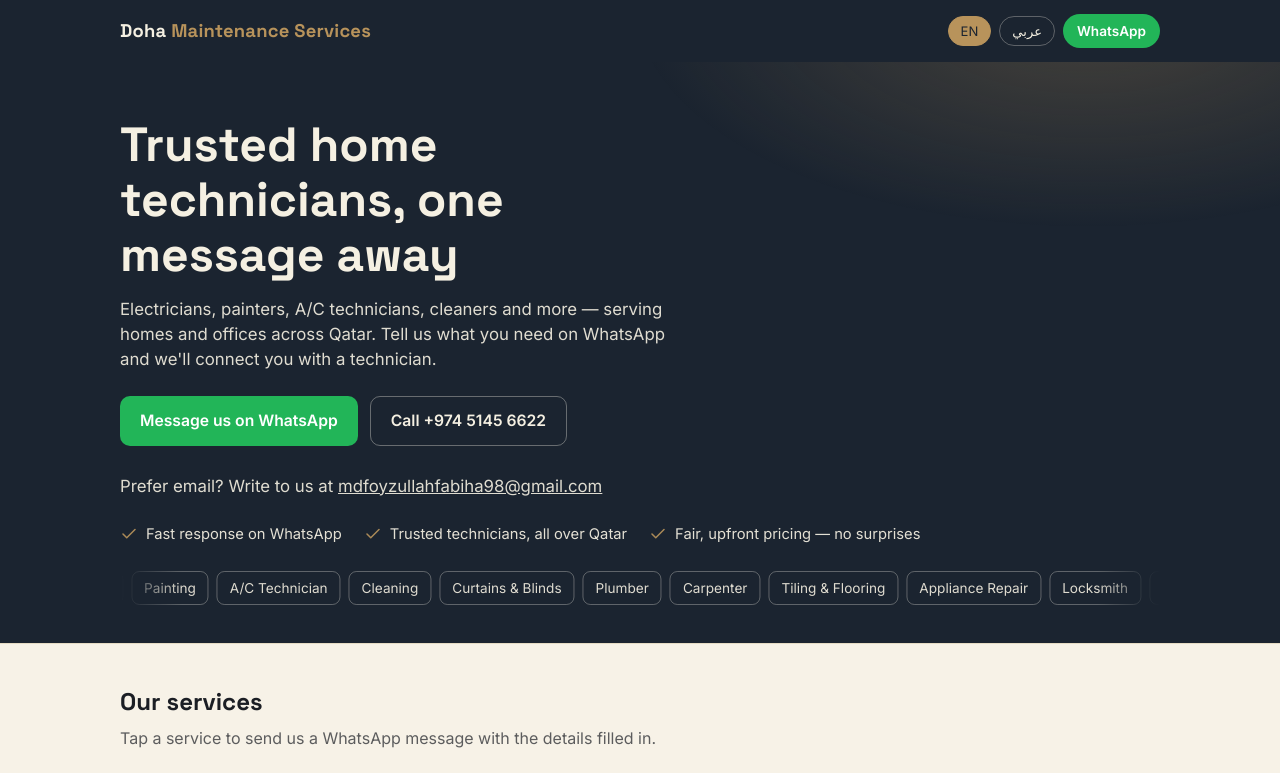
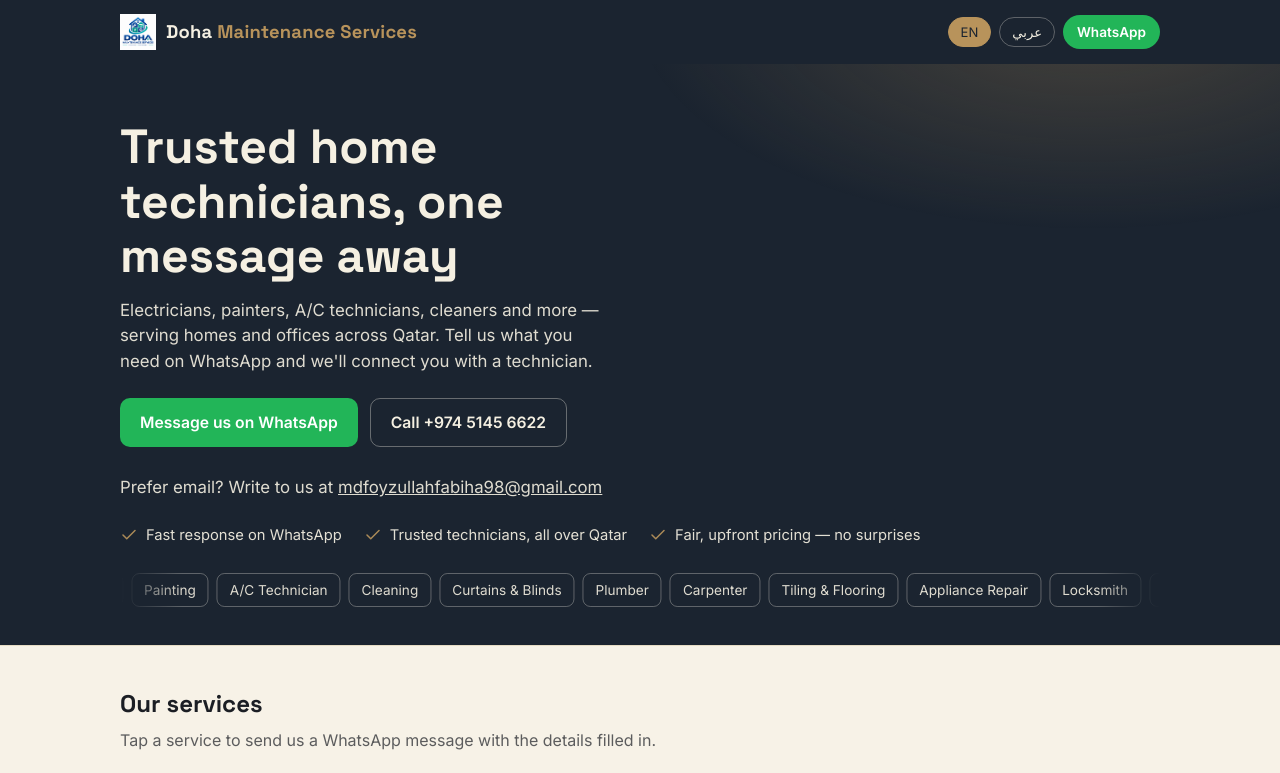
Before and after one commit to mdfoyzullahfabiha98/doha-maintenance-services, a plain HTML site: page index.html in a window 1280 px wide. Shown: the top 773 px of the page. Drawn offline with Linux system fonts and the light colour scheme.

Commit message:
Update index.html

```diff
--- a/index.html
+++ b/index.html
@@ -4,6 +4,7 @@
 <meta charset="UTF-8">
 <meta name="viewport" content="width=device-width, initial-scale=1, viewport-fit=cover">
 <title>Doha Maintenance Services | Electrician, Plumber, A/C, Cleaning & Home Repair in Qatar</title>
+<link rel="icon" type="image/png" href="doha maitenance logo.png">
 <meta name="description" content="Book trusted home service technicians in Qatar on WhatsApp — electrician, plumber, A/C repair, painting, gypsum, cleaning, curtains and more. All of Qatar, fast response.">
 <meta name="robots" content="index, follow">
 <link rel="canonical" href="https://www.dohamaintenanceservices.qa/">
@@ -44,6 +45,8 @@
 .wrap{max-width:1080px;margin:0 auto;padding-inline:20px;}
 header{position:sticky;top:0;z-index:10;background:var(--navy);color:var(--on-dark);}
 .headrow{display:flex;align-items:center;justify-content:space-between;padding-block:14px;gap:12px;}
+.brand-row{display:flex;align-items:center;gap:10px;}
+.brand-logo{width:36px;height:36px;object-fit:contain;flex:none;}
 .brand{font-weight:700;font-size:1.15rem;letter-spacing:.2px;}
 .brand span.gold{color:var(--gold);}
 .headctrls{display:flex;gap:8px;align-items:center;}
@@ -113,7 +116,12 @@
 <body>
 <header>
   <div class="wrap headrow">
-    <div class="brand">Doha <span class="gold t-en">Maintenance Services</span><span class="gold t-ar">خدمات الصيانة</span></div>
+    <div class="brand-row">
+      <img class="brand-logo" src="doha maitenance logo.png" alt="Doha Maintenance Services Logo">
+      <div class="brand">
+        Doha <span class="gold t-en">Maintenance Services</span><span class="gold t-ar">خدمات الصيانة</span>
+      </div>
+    </div>
     <div class="headctrls">
       <button class="langbtn" id="btn-en" aria-pressed="true" onclick="setLang('en')">EN</button>
       <button class="langbtn" id="btn-ar" aria-pressed="false" onclick="setLang('ar')">عربي</button>
@@ -198,7 +206,10 @@
 
 <footer>
   <div class="wrap">
-    <div class="brand" style="font-size:1rem;">Doha <span class="gold t-en">Maintenance Services</span><span class="gold t-ar">خدمات الصيانة</span></div>
+    <div class="brand-row">
+      <img class="brand-logo" style="width:28px;height:28px;" src="doha maitenance logo.png" alt="Doha Maintenance Services Logo">
+      <div class="brand" style="font-size:1rem;">Doha <span class="gold t-en">Maintenance Services</span><span class="gold t-ar">خدمات الصيانة</span></div>
+    </div>
     <div>
       <a href="https://wa.me/97451456622" target="_blank" rel="noopener">WhatsApp +974 5145 6622</a>
        &nbsp;·&nbsp;
```
